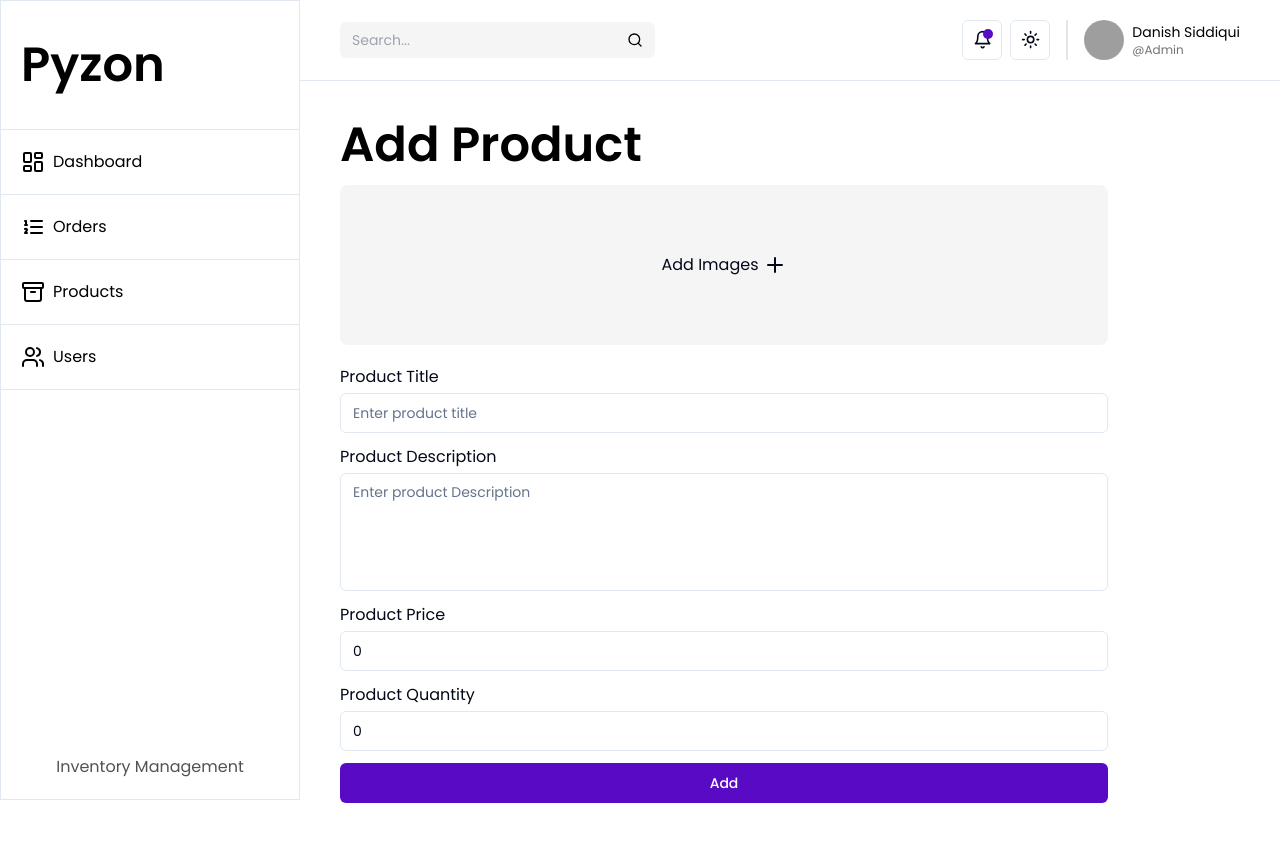
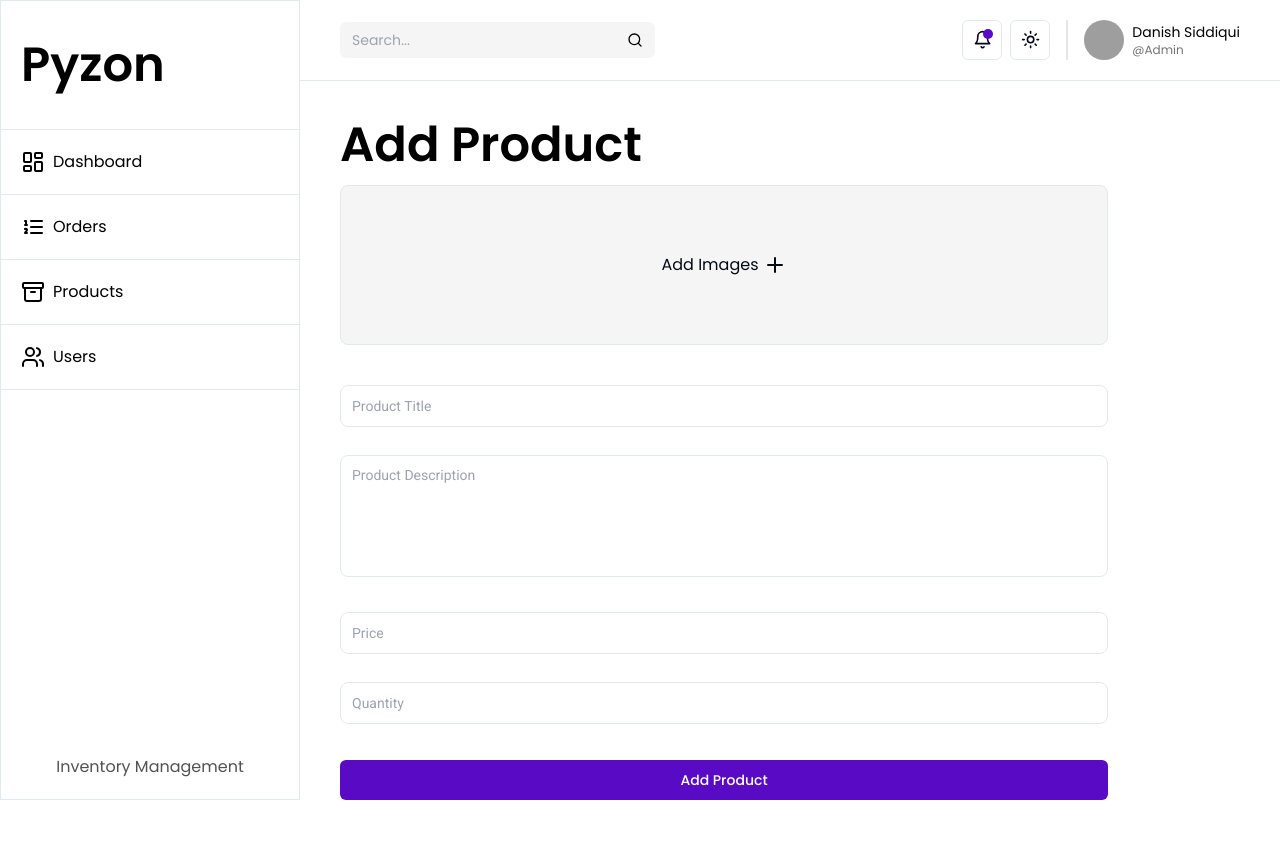
Before and after one commit to ProDanish203/inventory-management, a Next.js app in the folder client/: page /products/add in a window 1280 px wide. Built offline with nearby package versions, Linux system fonts and the light colour scheme; grey boxes are pictures that could not be loaded.

Commit message:
fix: inputs

```diff
--- a/client/components/forms/ProductForm.tsx
+++ b/client/components/forms/ProductForm.tsx
@@ -6,6 +6,12 @@ import { Textarea } from "../ui/textarea";
 import Image from "next/image";
 import { convertImage } from "@/lib/helpers";
 import { FormEvent, useState } from "react";
+import { FloatingInput } from "../ui/FloatingInput";
+import { productSchema } from "@/validations/product.validation";
+import { zodResolver } from "@hookform/resolvers/zod";
+import { SubmitHandler, useForm } from "react-hook-form";
+import { z } from "zod";
+import { toast } from "sonner";
 
 interface FileInfo {
   file: File;
@@ -13,21 +19,13 @@ interface FileInfo {
 }
 
 export const ProductForm = ({ isUpdate }: { isUpdate?: boolean }) => {
-  const [productData, setProductData] = useState({
-    title: "",
-    description: "",
-    price: 0,
-    quantity: 0,
+  const {
+    register,
+    handleSubmit,
+    formState: { errors, isSubmitting },
+  } = useForm<z.infer<typeof productSchema>>({
+    resolver: zodResolver(productSchema),
   });
-
-  const handleInputChange = (
-    e: React.ChangeEvent<HTMLInputElement | HTMLTextAreaElement>
-  ) => {
-    setProductData({
-      ...productData,
-      [e.target.name]: e.target.value,
-    });
-  };
 
   const [files, setFiles] = useState<FileInfo[]>([]);
 
@@ -49,22 +47,31 @@ export const ProductForm = ({ isUpdate }: { isUpdate?: boolean }) => {
     setFiles((prevFiles) => prevFiles.filter((_, i) => i !== index));
   };
 
-  const handleSubmit = (e: FormEvent) => {
-    e.preventDefault();
-    console.log(productData);
+  const onSubmit: SubmitHandler<z.infer<typeof productSchema>> = async (
+    data
+  ) => {
+    if (!files.length) return toast.error("Add atleast 1 product image");
+    // const { response, success } = await mutateAsync(data);
+    // if (success) {
+    //   // setUser(response.user);
+    //   localStorage.setItem("token", response.accessToken);
+    //   toast.success("Login successfull");
+    //   router.push("/");
+    // } else return toast.error(response as string);
+    console.log(data);
   };
 
   return (
     <div>
       <form
-        onSubmit={handleSubmit}
-        className="flex flex-col gap-y-2 pt-4 max-w-3xl"
+        onSubmit={handleSubmit(onSubmit)}
+        className="flex flex-col gap-y-7 pt-4 max-w-3xl"
       >
         <div>
           {/* Image input */}
           <label
             htmlFor="product-files"
-            className="bg-neutral-100 dark:bg-neutral-800 rounded-lg py-5 px-5 w-full center gap-x-1 cursor-pointer h-40 hover:bg-neutral-200 dark:hover:bg-neutral-800/80 transition-all duration-100"
+            className="bg-neutral-100 border dark:bg-neutral-800 dark:border-neutral-950 rounded-lg py-5 px-5 w-full center gap-x-1 cursor-pointer h-40 hover:bg-neutral-200 dark:hover:bg-neutral-800/80 transition-all duration-100"
           >
             <p>Add Images</p>
             <Plus />
@@ -78,7 +85,7 @@ export const ProductForm = ({ isUpdate }: { isUpdate?: boolean }) => {
             onChange={(e) => handleFileChange(e.target.files)}
           />
           {/* Display images */}
-          <div className="mt-3 flex items-center gap-2 flex-wrap justify-start">
+          <div className="mt-3 flex items-center gap-3 flex-wrap justify-start">
             {files.map(({ preview }, index) => (
               <div className="relative" key={index}>
                 <Image
@@ -101,64 +108,70 @@ export const ProductForm = ({ isUpdate }: { isUpdate?: boolean }) => {
             ))}
           </div>
         </div>
-        <div>
-          <label htmlFor="title">Product Title</label>
-          <Input
+
+        <div className="relative">
+          <FloatingInput
+            placeholder="Product Title"
             type="text"
-            id="title"
-            placeholder="Enter product title"
-            className="w-full my-1"
-            value={productData.title}
-            onChange={handleInputChange}
             name="title"
+            register={register}
           />
+          {errors.title && (
+            <span className="mt-1 absolute text-red-500 text-[12px]">
+              {errors.title.message}
+            </span>
+          )}
+        </div>
+        <div className="relative">
+          <Textarea
+            placeholder="Product Description"
+            name="description"
+            register={register}
+            className="resize-none"
+          />
+          {errors.description && (
+            <span className="mt-1 absolute text-red-500 text-[12px]">
+              {errors.description.message}
+            </span>
+          )}
+        </div>
+        <div className="relative">
+          <FloatingInput
+            placeholder="Price"
+            type="number"
+            inputMode="numeric"
+            name="price"
+            register={register}
+            min={0}
+          />
+          {errors.price && (
+            <span className="mt-1 absolute text-red-500 text-[12px]">
+              {errors.price.message}
+            </span>
+          )}
         </div>
 
-        <div>
-          <label htmlFor="desc">Product Description</label>
-          <Textarea
-            rows={5}
-            id="desc"
-            placeholder="Enter product Description"
-            className="w-full my-1 resize-none"
-            value={productData.description}
-            onChange={handleInputChange}
-            name="description"
+        <div className="relative">
+          <FloatingInput
+            placeholder="Quantity"
+            type="number"
+            inputMode="numeric"
+            name="quantity"
+            register={register}
+            min={0}
           />
-        </div>
-
-        <div>
-          <label htmlFor="price">Product Price</label>
-          <Input
-            type="number"
-            id="price"
-            placeholder="Enter product title"
-            className="w-full my-1"
-            value={productData.price}
-            min={0}
-            onChange={handleInputChange}
-            name="price"
-          />
-        </div>
-
-        <div>
-          <label htmlFor="quantity">Product Quantity</label>
-          <Input
-            type="number"
-            id="quantity"
-            placeholder="Enter product title"
-            className="w-full my-1"
-            value={productData.quantity}
-            onChange={handleInputChange}
-            min={0}
-            name="quantity"
-          />
+          {errors.quantity && (
+            <span className="mt-1 absolute text-red-500 text-[12px]">
+              {errors.quantity.message}
+            </span>
+          )}
         </div>
         <Button
-          className="bg-primaryCol hover:bg-primaryCol/90 text-darkText"
+          className="disabled:opacity-50 mt-2 bg-primaryCol hover:bg-primaryCol/90 text-darkText"
           type="submit"
+          disabled={isSubmitting}
         >
-          Add
+          {isUpdate ? "Update Product" : "Add Product"}
         </Button>
       </form>
     </div>
--- a/client/components/ui/FloatingInput.tsx
+++ b/client/components/ui/FloatingInput.tsx
@@ -20,7 +20,7 @@ export const FloatingInput = <T extends FieldValues>({
         inputMode={inputMode}
         type={type || "text"}
         id={name}
-        className="z-[1] font-roboto relative px-2.5 pb-2.5 pt-2.5 w-full text-sm text-lightGray bg-transparent rounded-lg border border-borderCol appearance-none focus:outline-none focus:ring-0 focus:border-primaryCol peer"
+        className="z-[1] font-roboto relative px-2.5 pb-2.5 pt-2.5 w-full text-sm text-lightGray bg-transparent rounded-lg border border-borderCol dark:border-neutral-800 appearance-none focus:outline-none focus:ring-0 focus:border-primaryCol dark:focus:border-primaryCol peer"
         placeholder=""
         {...register(name as Path<T>)}
       />
--- a/client/components/ui/textarea.tsx
+++ b/client/components/ui/textarea.tsx
@@ -1,24 +1,39 @@
-import * as React from "react";
+import { cn } from "@/lib/utils";
+import { UseFormRegister, FieldValues, Path } from "react-hook-form";
 
-import { cn } from "@/lib/utils";
+interface Props<T extends FieldValues>
+  extends React.InputHTMLAttributes<HTMLTextAreaElement> {
+  register: UseFormRegister<T>;
+  rows?: number;
+}
 
-export interface TextareaProps
-  extends React.TextareaHTMLAttributes<HTMLTextAreaElement> {}
-
-const Textarea = React.forwardRef<HTMLTextAreaElement, TextareaProps>(
-  ({ className, ...props }, ref) => {
-    return (
+export const Textarea = <T extends FieldValues>({
+  rows,
+  name,
+  placeholder,
+  className,
+  register,
+  ...rest
+}: Props<T>) => {
+  return (
+    <div className="relative w-full">
       <textarea
+        {...rest}
+        rows={rows || 5}
+        id={name}
         className={cn(
-          "flex min-h-[80px] w-full rounded-md border border-input dark:border-neutral-600 bg-background dark:bg-neutral-900 px-3 py-2 text-sm ring-offset-background placeholder:text-muted-foreground dark:placeholder:text-white/50 focus-visible:outline-none focus-visible:border-primaryCol disabled:cursor-not-allowed disabled:opacity-50",
+          "z-[1] font-roboto relative px-2.5 pb-2.5 pt-2.5 w-full text-sm text-lightGray bg-transparent rounded-lg border border-borderCol dark:border-neutral-800 appearance-none focus:outline-none focus:ring-0 focus:border-primaryCol dark:focus:border-primaryCol peer",
           className
         )}
-        ref={ref}
-        {...props}
+        placeholder=""
+        {...register(name as Path<T>)}
       />
-    );
-  }
-);
-Textarea.displayName = "Textarea";
-
-export { Textarea };
+      <label
+        htmlFor={name}
+        className="z-[1] font-roboto absolute text-sm text-gray-400 duration-300 transform -translate-y-4 scale-75 top-2 origin-[0] bg-bg dark:bg-darkBg px-2 peer-focus:px-2 peer-focus:text-primaryCol peer-placeholder-shown:scale-100 peer-placeholder-shown:-translate-y-1/2 peer-placeholder-shown:top-5 peer-focus:top-2 peer-focus:scale-75 peer-focus:-translate-y-4 rtl:peer-focus:translate-x-1/4 rtl:peer-focus:left-auto start-1"
+      >
+        {placeholder}
+      </label>
+    </div>
+  );
+};
--- /dev/null
+++ b/client/validations/product.validation.ts
@@ -0,0 +1,18 @@
+import { z } from "zod";
+
+const productSchema = z.object({
+  title: z
+    .string({ message: "Product Title is required*" })
+    .min(1, { message: "Product Title required*" }),
+  description: z
+    .string({ message: "Product Descripiton required" })
+    .min(1, { message: "Product Descripiton required*" }),
+  price: z
+    .string({ message: "Price is required" })
+    .min(1, { message: "Price is required*" }),
+  quantity: z
+    .string({ message: "Quantity is required" })
+    .min(1, { message: "Quantity is required*" }),
+});
+
+export { productSchema };
```
